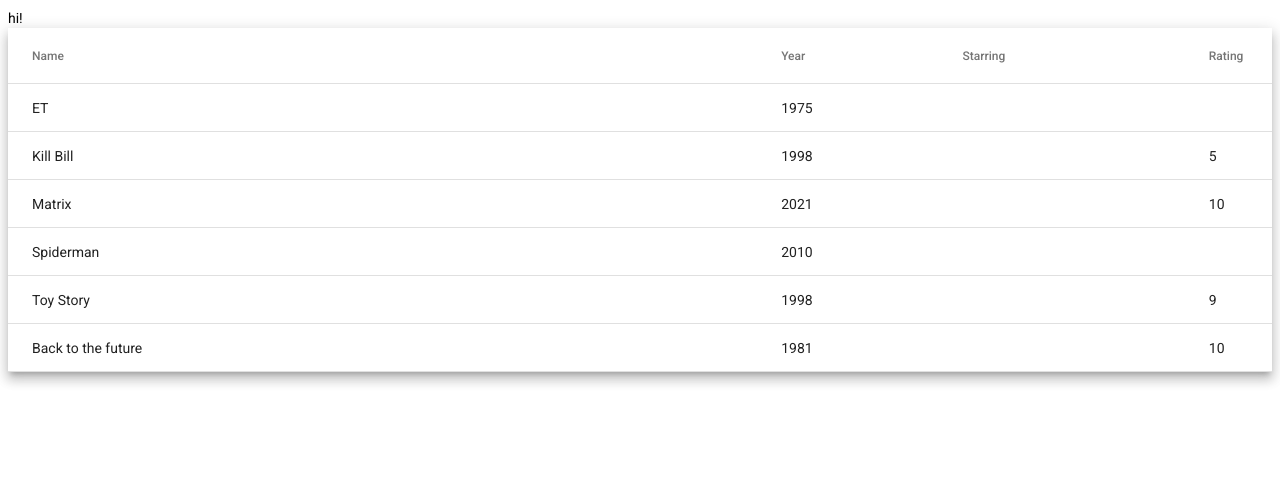
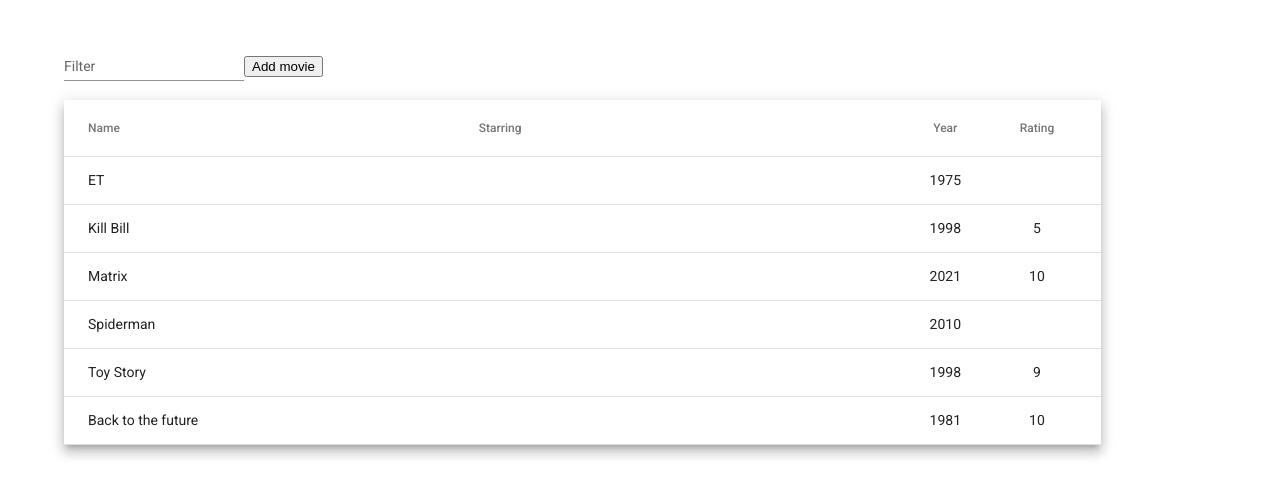
Before and after one commit to v4n3ss4ms/movieApp_angular, an Angular app: page / in a window 1280 px wide. Shown: the top 496 px of the page. Built offline with nearby package versions, Linux system fonts and the light colour scheme.

Commit message:
work in progress :)

```diff
--- a/src/app/app.component.html
+++ b/src/app/app.component.html
@@ -1,5 +1,4 @@
-<div>
-  hi!
+<div class='movie-list-wrapper'>
   <app-movie-list></app-movie-list>
 </div>
 
--- a/src/app/app.component.sass
+++ b/src/app/app.component.sass
@@ -0,0 +1,3 @@
+.movie-list-wrapper
+    width: 90%
+    margin: 30px auto
--- a/src/app/movie-list/movie-list.component.html
+++ b/src/app/movie-list/movie-list.component.html
@@ -1,9 +1,19 @@
-<table mat-table [dataSource]="moviesList" class="mat-elevation-z8 full-width">
+<div class="actions-movies-table">
+  <mat-form-field appearance="standard">
+    <mat-label>Filter</mat-label>
+    <input matInput (keyup)="applyFilter($event)" placeholder="Search..." #input>
+  </mat-form-field>
 
-    <!--- Note that these columns can be defined in any order.
-          The actual rendered columns are set as a property on the row definition" -->
+  <button mat-raised-button (click)="addMovie()" class="">
+    Add movie
+  </button>
+</div>
 
-    <!-- Position Column -->
+
+
+<table mat-table [dataSource]="moviesList" class="mat-elevation-z8 movies-table">
+
+    <!-- ID Column -->
     <ng-container matColumnDef="id">
       <th mat-header-cell *matHeaderCellDef> ID </th>
       <td mat-cell *matCellDef="let element"> {{element.id}} </td>
@@ -34,5 +44,9 @@
       </ng-container>
 
     <tr mat-header-row *matHeaderRowDef="displayedColumns"></tr>
-    <tr mat-row *matRowDef="let row; columns: displayedColumns;"></tr>
+    <tr
+      mat-row
+      (click)="clickedRows()"
+      *matRowDef="let row; columns: displayedColumns;"
+    ></tr>
   </table>
--- a/src/app/movie-list/movie-list.component.sass
+++ b/src/app/movie-list/movie-list.component.sass
@@ -1,4 +1,12 @@
-.full-width
-    width: 100%
+.movies-table
+    width: 90%
+
+.mat-column-name,
+.mat-column-starring
+    width: 40%
+    text-align: left
+
+.mat-column-year,
 .mat-column-rating
-    width: 5%
+    width: 10%
+    text-align: center
--- a/src/app/movie-list/movie-list.component.ts
+++ b/src/app/movie-list/movie-list.component.ts
@@ -9,7 +9,7 @@ import { Movie } from '../movie';
 })
 export class MovieListComponent implements OnInit {
   moviesList!: Movie[];
-  displayedColumns: string[] = ['name', 'year', 'starring', 'rating'];
+  displayedColumns: string[] = ['name', 'starring', 'year', 'rating'];
 
   constructor(private moviesService: MoviesService ) {};
 
@@ -17,5 +17,11 @@ export class MovieListComponent implements OnInit {
     this.moviesList = this.moviesService.getMovies();
   };
 
-
+  applyFilter(event: Event) {
+    const filterValue = (event.target as HTMLInputElement).value;
+    console.log(filterValue);
+    /*this.moviesList.filter = filterValue.trim().toLowerCase();*/
+  };
+  clickedRows = () => console.log('row clicked');
+  addMovie = () => console.log('add movie');
 }
--- a/src/styles.sass
+++ b/src/styles.sass
@@ -1 +1,38 @@
-/* You can add global styles to this file, and also import other style files */
+/* Reset */
+*, *:before, *:after
+    box-sizing: border-box
+
+html, body, div, span, object, iframe, figure, h1, h2, h3, h4, h5, h6, p, blockquote, pre, a, code, em, img, small, strike, strong, sub, sup, tt, b, u, i, ol, ul, li, fieldset, form, label, table, caption, main, canvas, embed, footer, header, nav, section, video
+    margin: 0
+    padding: 0
+    border: 0
+    font-size: 100%
+    font: inherit
+    vertical-align: baseline
+    text-rendering: optimizeLegibility
+    -webkit-font-smoothing: antialiased
+    text-size-adjust: none
+
+footer, header, nav, section, main
+    display: block
+
+body
+    line-height: 1
+
+ol, ul
+    list-style: none
+
+blockquote, q
+    quotes: none
+
+blockquote:before, blockquote:after, q:before, q:after
+    content: ''
+    content: none
+
+table
+    border-collapse: collapse
+    border-spacing: 0
+
+input
+    -webkit-appearance: none
+    border-radius: 0
```
Also changed, not shown: src/app/app.module.ts (+6 -2 lines).
